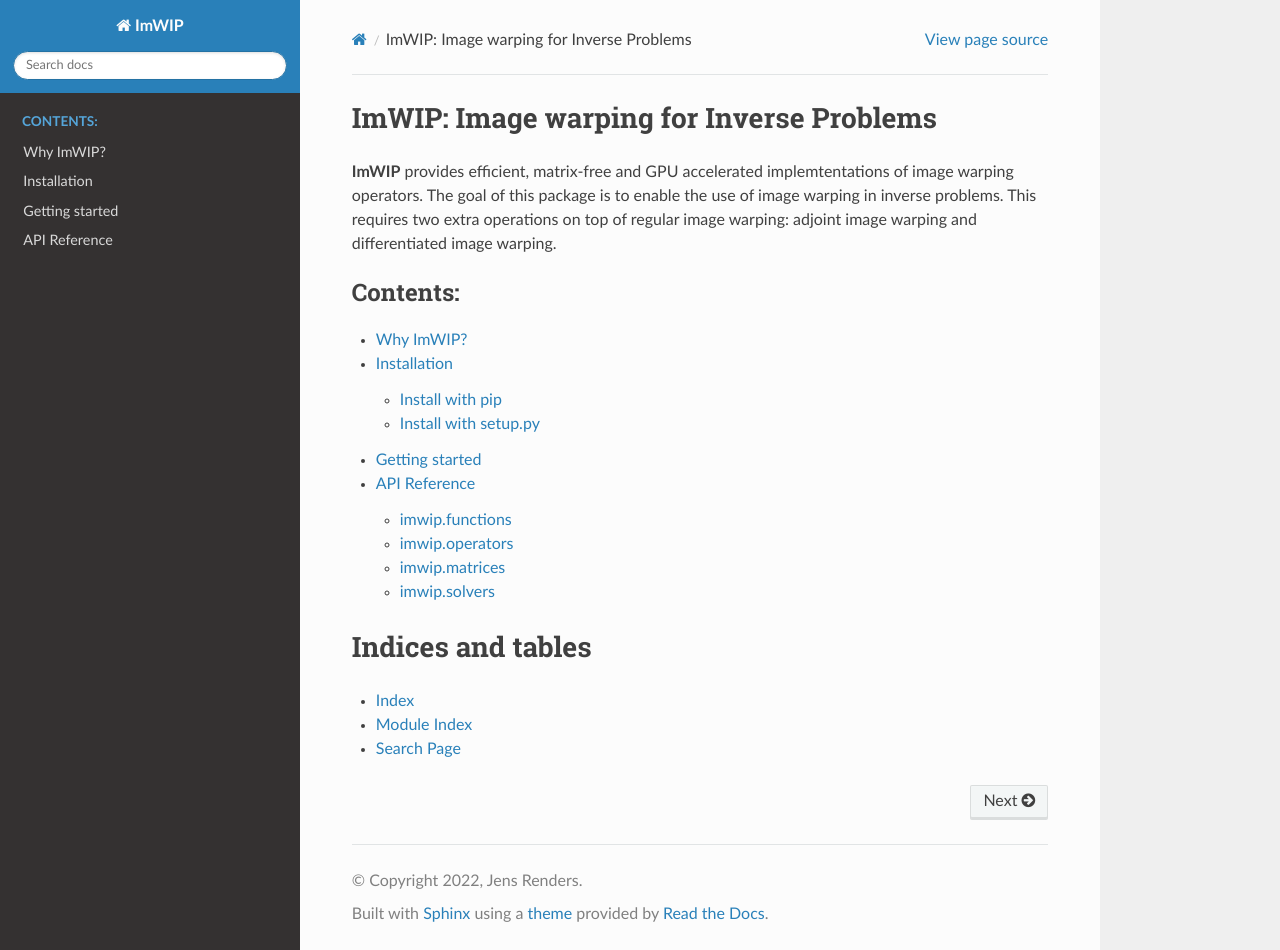
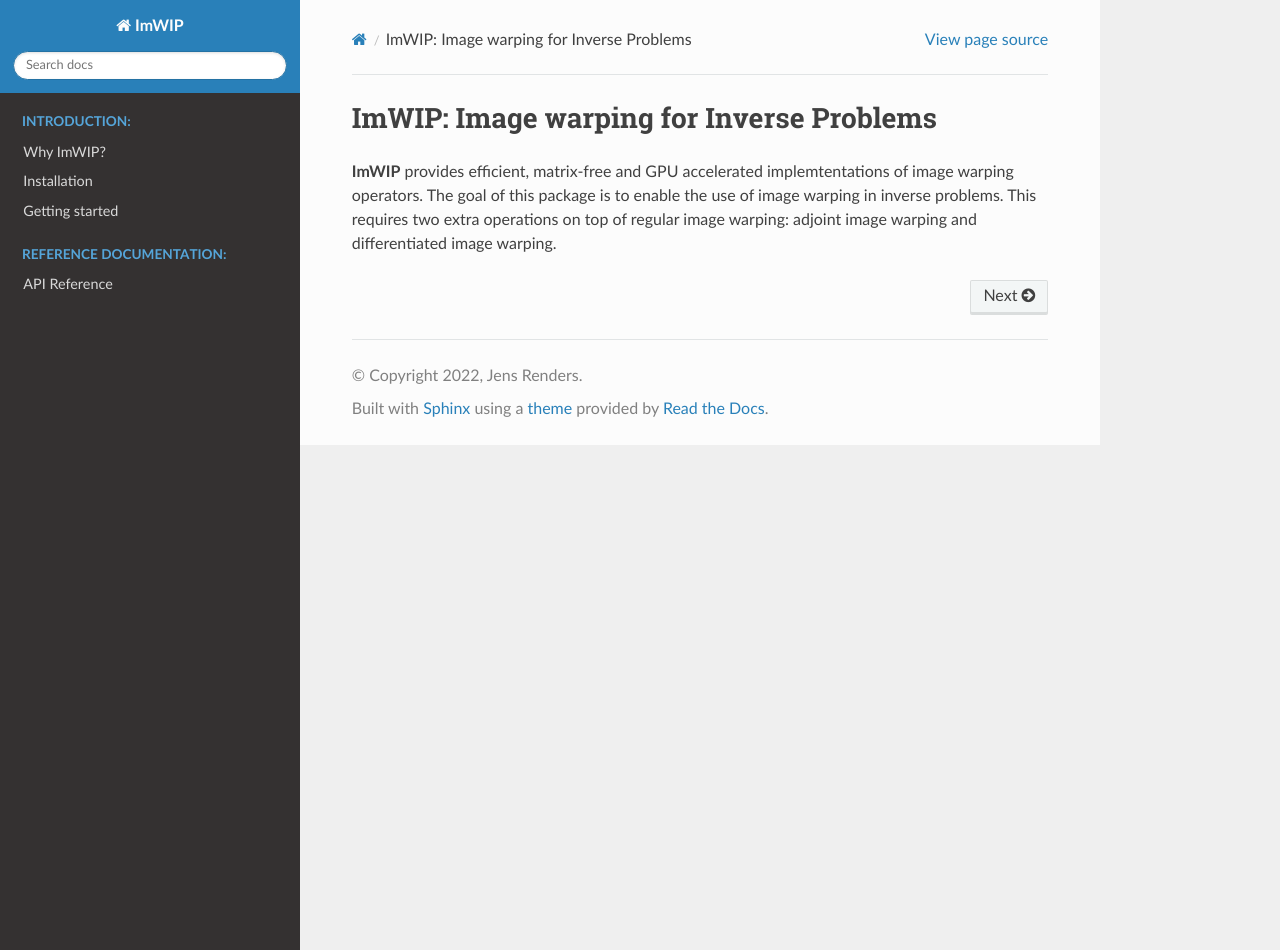
Before and after one commit to RendersJens/ImWIP, a Sphinx documentation site: the page built from docs/source/index.rst, in a window 1280 px wide and 950 px high. Built offline with Sphinx 7.4.7 and the Read the Docs theme 2.0.0, drawn with Linux system fonts in a browser that asks for light colours; some of the changed lines change nothing that is shown.

Commit message:
Cleaning the docs structure

```diff
--- a/docs/source/api/imwip.functions.rst
+++ b/docs/source/api/imwip.functions.rst
@@ -1,5 +1,9 @@
 imwip.functions
 ===============
+.. automodule:: imwip.functions
+   :members:
+   :undoc-members:
+   :show-inheritance:
 
 imwip.functions.functions\_dvf
 ------------------------------
--- a/docs/source/api/imwip.matrices.rst
+++ b/docs/source/api/imwip.matrices.rst
@@ -1,10 +1,37 @@
 imwip.matrices
-==============
-
-imwip.matrices.matrices
------------------------
-
-.. automodule:: imwip.matrices.matrices
+===============
+.. automodule:: imwip.matrices
    :members:
    :undoc-members:
    :show-inheritance:
+
+Image warping is linear in terms of the input image (even if degree 3 is used for the
+splines). This means that the warp can be represented by a matrix :code:`M`, such that for a
+(raveled) image :code:`x`, the warped image is given by :code:`M @ x`, where :code:`@` is Python's
+matmul (matrix multiplication) operator. The adjoint warp is given by :code:`M.T @ x` or
+:code:`x @ M`. This module provides functions that construct this matrix as a
+:class:`scipy.sparse.coo_matrix` (which can then be converted to any other matrix type).
+
+.. note::
+    :py:mod:`imwip.operators` provides Scipy LinearOperators which are equivalent
+    to the matrix representation, but avoid the memory use of explicly storing the matrix.
+    It replaces the matrix-vecor multiplication with the efficient GPU implementations of
+    warps and adjoint warps. If you only need matrix-vector multiplicatoins, this will be
+    more efficient. Only use the matrices if you need explicit access to its coefficients.
+
+imwip.matrices.matrices\_dvf
+------------------------------
+
+.. automodule:: imwip.matrices.matrices_dvf
+   :members:
+   :undoc-members:
+   :show-inheritance:
+
+
+imwip.matrices.matrices\_affine
+---------------------------------
+
+.. automodule:: imwip.matrices.matrices_affine
+   :members:
+   :undoc-members:
+   :show-inheritance:
--- a/docs/source/api/imwip.operators.rst
+++ b/docs/source/api/imwip.operators.rst
@@ -1,13 +1,17 @@
 imwip.operators
 ===============
+.. automodule:: imwip.operators
+   :members:
+   :undoc-members:
+   :show-inheritance:
 
 Image warping is linear in terms of the input image (even if degree 3 is used for the
 splines). This means that the warp can be represented by a matrix :code:`M`, such that for a
 (raveled) image :code:`x`, the warped image is given by :code:`M @ x`, where :code:`@` is Python's
 matmul (matrix multiplication) operator. The adjoint warp is given by :code:`M.T @ x` or
-:code:`x @ M`. The matrix :code:`M` can be obtained explicitly, using the :py:mod:`~imwip.matrices.matrices` module.
+:code:`x @ M`. The matrix :code:`M` can be obtained explicitly, using :py:mod:`imwip.matrices`.
 
-This module provide Scipy LinearOperators which are equivalent to the matrix representation,
+This module provides Scipy LinearOperators which are equivalent to the matrix representation,
 but avoid the memory use of explicly storing the matrix. It replaces the matrix-vecor
 multiplication with the efficient GPU implementations of warps and adjoint warps. This allows for concise and expressive notation of many mathematical algorithms without any performance cost. It is compatible with other packages that use SciPy LinearOperators such as Pylops
 and the solvers of :mod:`scipy.sparse.linalg`.
--- a/docs/source/index.rst
+++ b/docs/source/index.rst
@@ -5,19 +5,17 @@ ImWIP: Image warping for Inverse Problems
 
 
 .. toctree::
-   :maxdepth: 2
-   :caption: Contents:
+   :maxdepth: 1
+   :hidden:
+   :caption: Introduction:
 
    why
    installation
    getting_started
+
+.. toctree::
+   :maxdepth: 2
+   :hidden:
+   :caption: Reference Documentation:
+
    api/api
-
-
-
-Indices and tables
-==================
-
-* :ref:`genindex`
-* :ref:`modindex`
-* :ref:`search`
```
